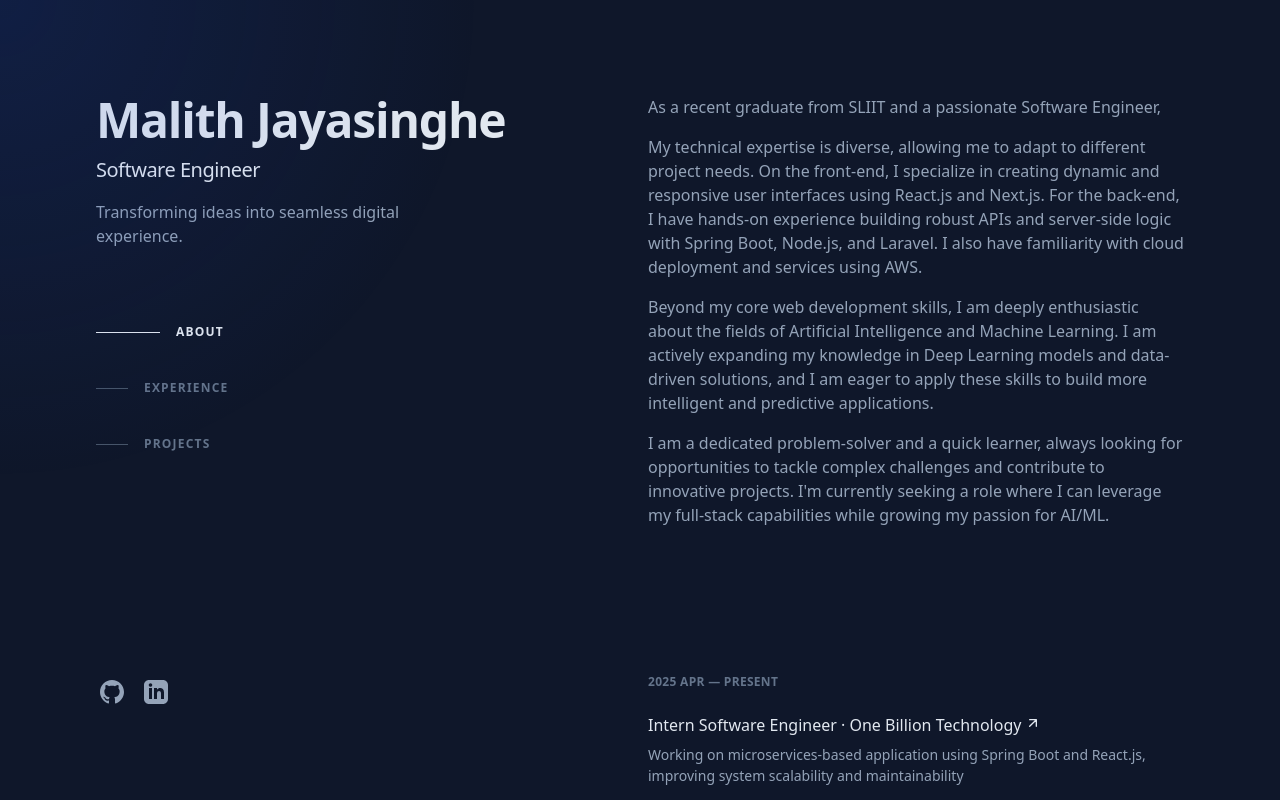
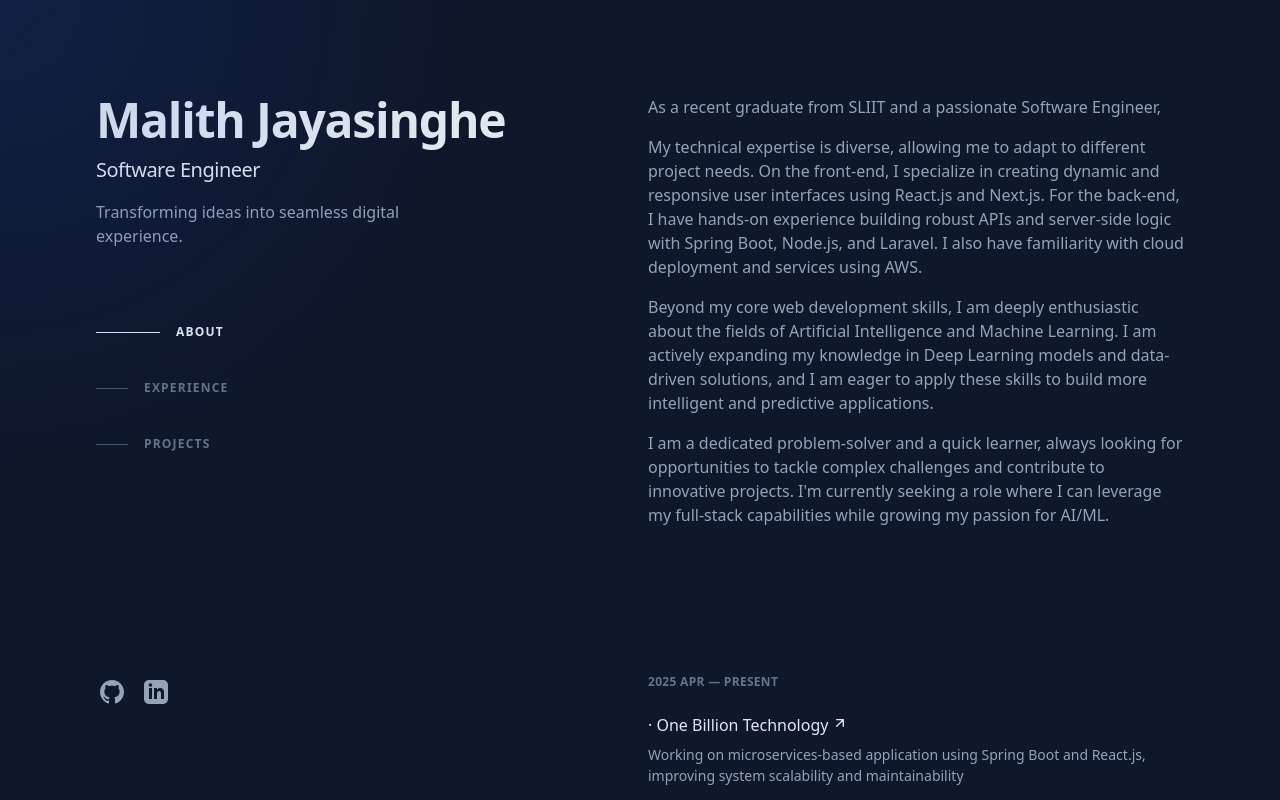
Before and after one commit to malithJayasinghe2000/malith, a Next.js app: page / in a window 1280 px wide. Shown: the top 800 px of the page. Built offline with nearby package versions, Linux system fonts and the light colour scheme.

Commit message:
Update page.tsx

```diff
--- a/app/page.tsx
+++ b/app/page.tsx
@@ -42,14 +42,14 @@ export default function Portfolio() {
   const experiences = [
     {
       period: "2025 Apr — Present",
-      title: "Intern Software Engineer",
+      title: "",
       company: "One Billion Technology",
       description: "Working on microservices-based application using Spring Boot and React.js, improving system scalability and maintainability",
       tags: ["Spring Boot", "React", "Redux", "MongoDB", "AWS","Microservices", "Bitbucket", "Jira", "Postman"]
     },
     {
       period: "2024 Feb — 2024 Oct",
-      title: "Intern Software Engineer",
+      title: "",
       company: "Softmint Software Solutions",
       description: "Optimized SQL queries and improved database performance. Specialized in creating scalable and secure backend services using Laravel, focusing on database management and API integration.",
       tags: ["Laravel", "React", "MySql", "WordPress", "Node.js", "Github", "Digital Ocean", "CPanel"]
```
